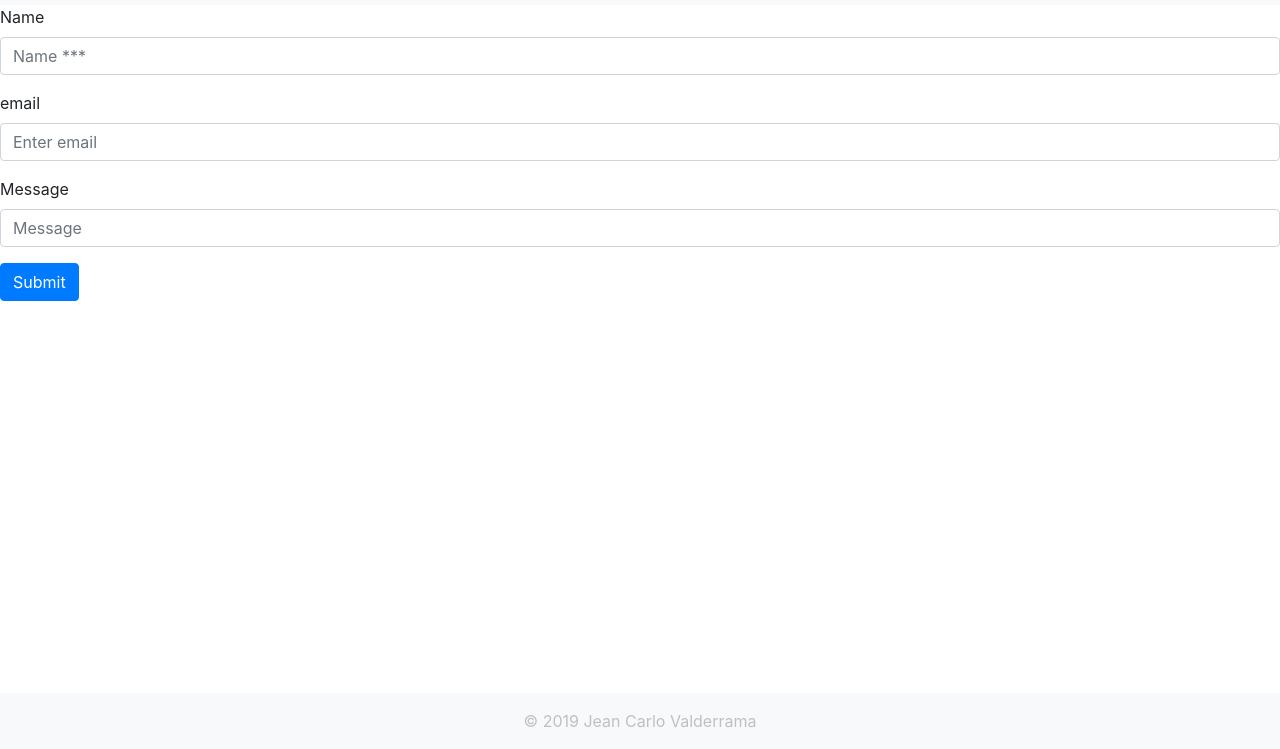
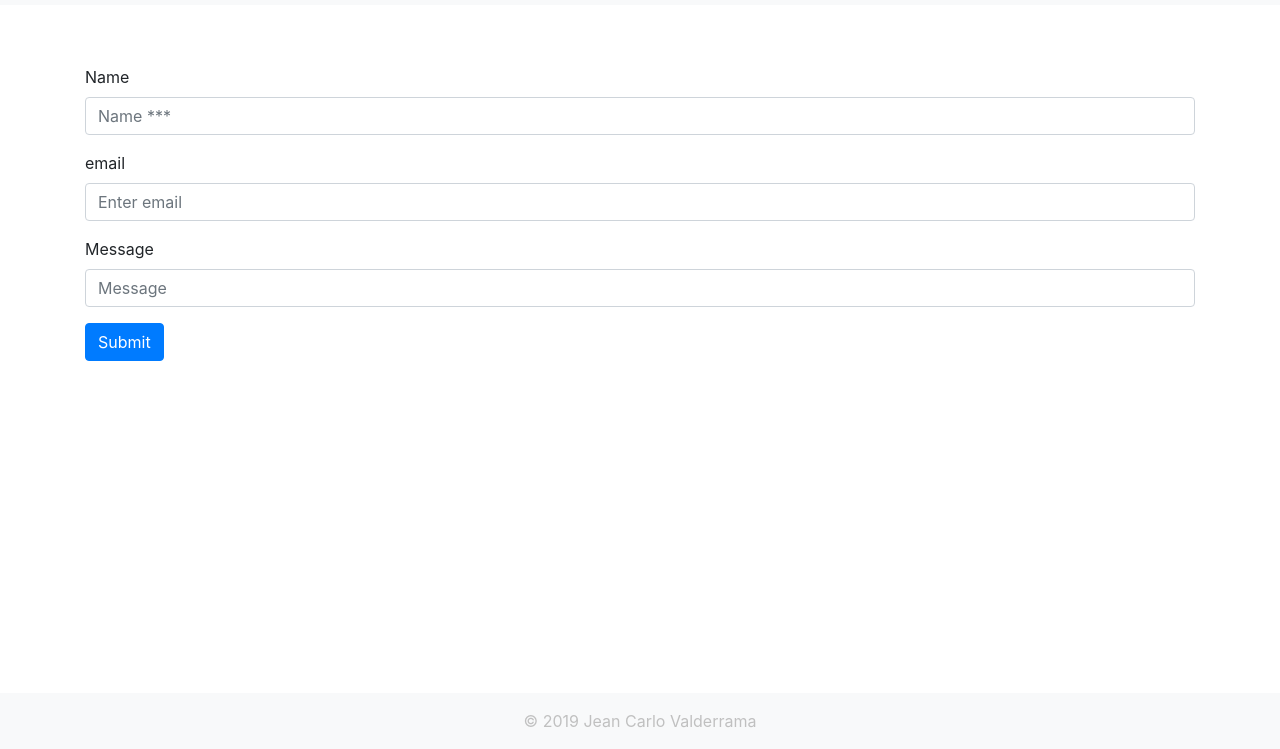
Before and after one commit to jeancarlov/Bootstrap-Portfolio, a plain HTML site: page contact.html in a window 1280 px wide. Shown: the part 51-800 px from the top of the page. Drawn offline with nearby package versions, Linux system fonts and the light colour scheme.

Commit message:
finishing touches

```diff
--- a/contact.html
+++ b/contact.html
@@ -36,7 +36,7 @@
         </div>
     </nav>
     <!-- contact form -->
-    <form>
+    <form class="container">
         <div class="form-group">
             <label for="formGroupExampleInput">Name</label>
             <input type="text" class="form-control" id="formGroupExampleInput" placeholder="Name ***">
--- a/style.css
+++ b/style.css
@@ -7,6 +7,6 @@ footer {
     width: 100%;
   }
 
-  .card-block{
+  .container{
       margin-top: 60px;
   }
```
